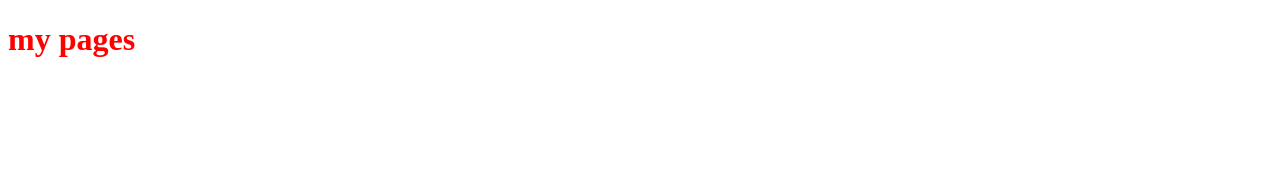
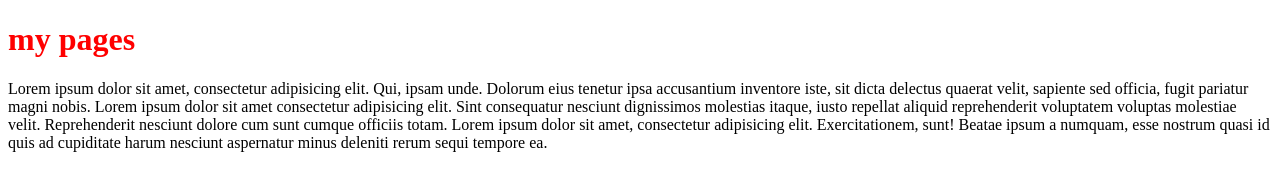
Before and after one commit to HalysonReis/aulaBranchs, a plain HTML site: page index.html in a window 1280 px wide. Drawn offline with Linux system fonts and the light colour scheme.

Commit message:
novas linhas

```diff
--- a/index.html
+++ b/index.html
@@ -9,6 +9,8 @@
 <body>
     <h1>my pages</h1>
 
+    <p>Lorem ipsum dolor sit amet, consectetur adipisicing elit. Qui, ipsam unde. Dolorum eius tenetur ipsa accusantium inventore iste, sit dicta delectus quaerat velit, sapiente sed officia, fugit pariatur magni nobis. Lorem ipsum dolor sit amet consectetur adipisicing elit. Sint consequatur nesciunt dignissimos molestias itaque, iusto repellat aliquid reprehenderit voluptatem voluptas molestiae velit. Reprehenderit nesciunt dolore cum sunt cumque officiis totam. Lorem ipsum dolor sit amet, consectetur adipisicing elit. Exercitationem, sunt! Beatae ipsum a numquam, esse nostrum quasi id quis ad cupiditate harum nesciunt aspernatur minus deleniti rerum sequi tempore ea.</p>
+
     <script src="js/script.js"></script>
 </body>
 </html>
```
